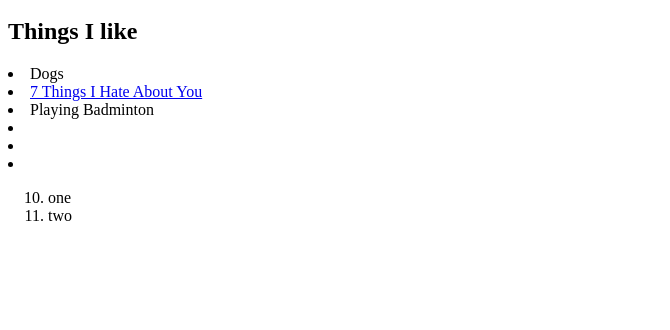
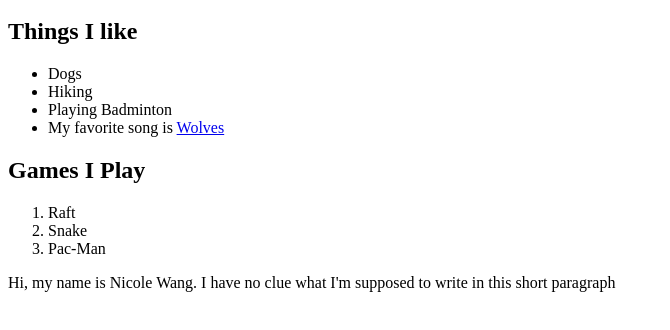
Before and after one commit to staten-island-tech/intro-to-html-nicolew88, a plain HTML site: page index.html in a window 1280 px wide. Shown: the part 48-378 px from the top of the page, without its empty margins (0-670 px from the left). Drawn offline with Linux system fonts and the light colour scheme.

Commit message:
Update index.html

```diff
--- a/index.html
+++ b/index.html
@@ -1,21 +1,29 @@
 <html lang="en">
+
 <head>
     <meta charset="UTF-8">
     <meta http-equiv="X-UA-Compatible" content="IE=edge">
     <meta name="viewport" content="width=device-width, initial-scale=1.0">
     <title>About Me</title>
 </head>
+
 <body>
     <h1>Nicole Wang's About Me</h1>
     <h2>Things I like</h2>
-    <li>Dogs</li>
-    <li><a href="http://google.com">7 Things I Hate About You</a></li>
-    <li>Playing Badminton</li>
-    <li></li>
-    <li></li>
-    <li></li>
-    <ol start = "10">
-    <li>one</li>
-    <li>two</li>
+
+    <ul>
+        <li>Dogs</li>
+        <li>Hiking</li>
+        <li>Playing Badminton</li>
+        <li>My favorite song is <a href="https://www.youtube.com/watch?v=xrbY9gDVms0">Wolves</a></li>
+    </ul>
+    <h2>Games I Play</h2>
+    <ol>
+        <li>Raft</li>
+        <li>Snake</li>
+        <li>Pac-Man</li>
+    </ol>
+    <p>Hi, my name is Nicole Wang. I have no clue what I'm supposed to write in this short paragraph</p>
 </body>
+
 </html>
```
